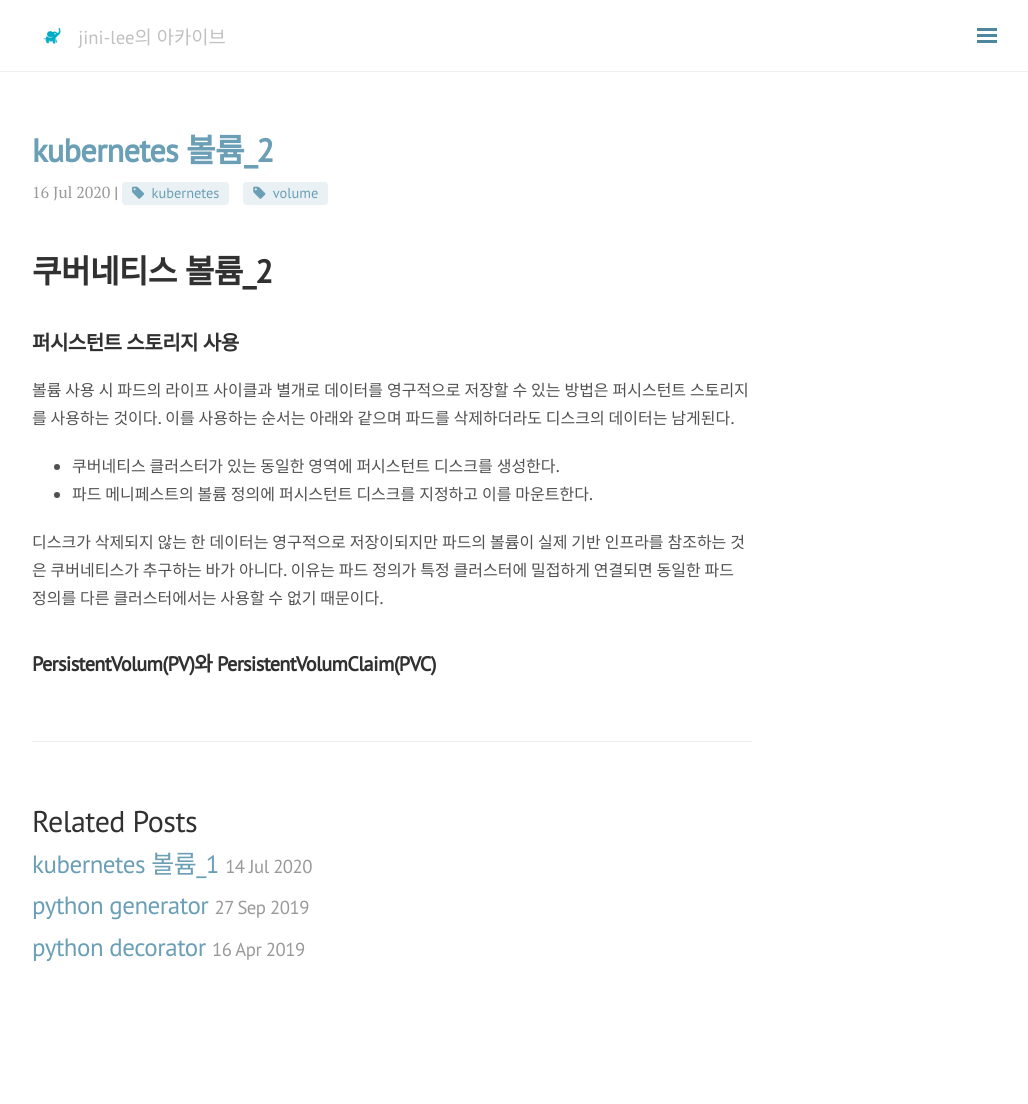
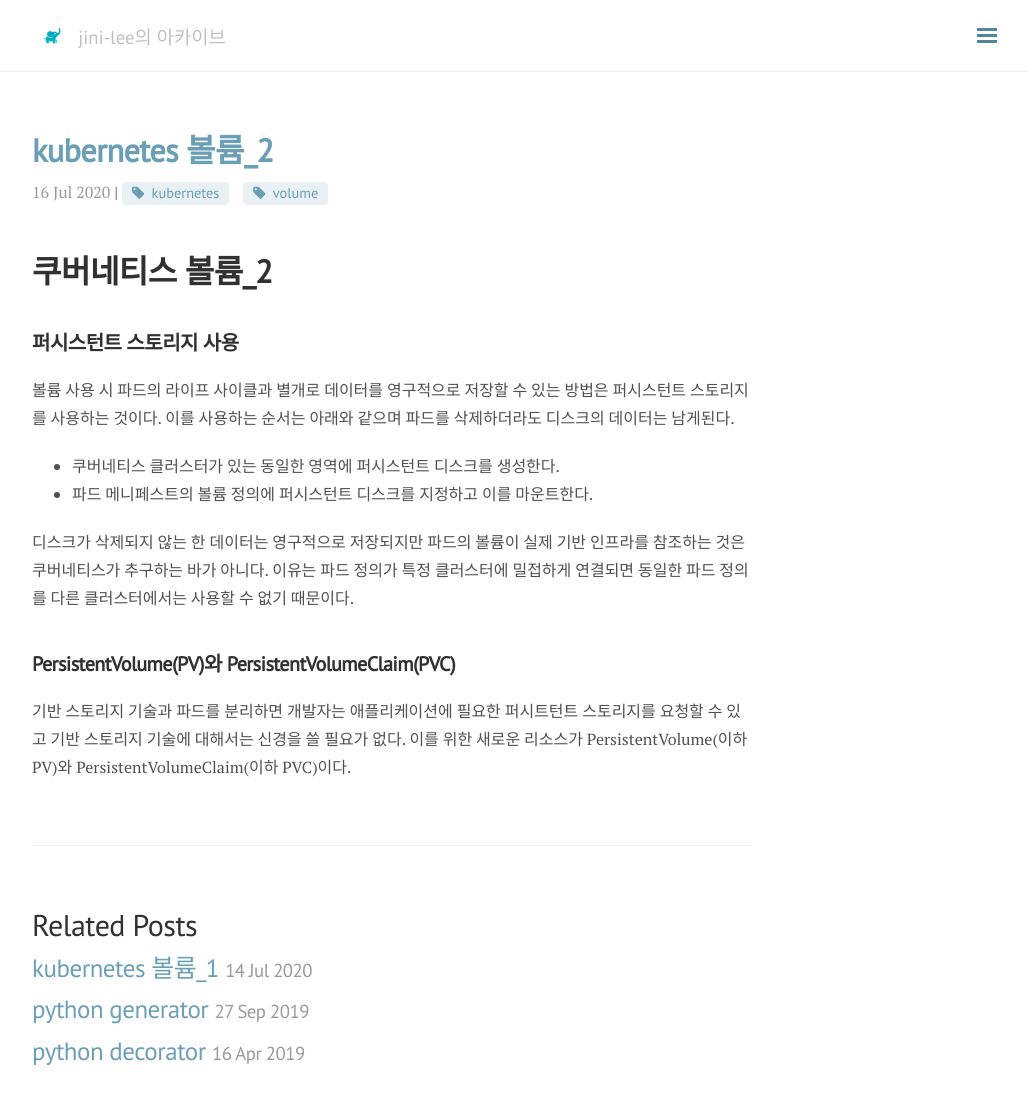
Before and after one commit to jini-lee/jini-lee.github.com, a Jekyll site: the page built from _posts/kubernetes/2020-07-16-volume-2.md, in a window 1280 px wide and 1127 px high. Shown: the top 1104 px of the window, without its empty margins (248-1276 px from the left). Built offline with Jekyll 4.4.1, drawn with Linux system fonts in a browser that asks for light colours; nearby versions of some CDN libraries; comment, search, counter and statistics services are not loaded.

Commit message:
Update 2020-07-16-volume-2.md

```diff
--- a/_posts/kubernetes/2020-07-16-volume-2.md
+++ b/_posts/kubernetes/2020-07-16-volume-2.md
@@ -17,7 +17,9 @@ comments: true
  - 쿠버네티스 클러스터가 있는 동일한 영역에 퍼시스턴트 디스크를 생성한다.
  - 파드 메니페스트의 볼륨 정의에 퍼시스턴트 디스크를 지정하고 이를 마운트한다.
 
-디스크가 삭제되지 않는 한 데이터는 영구적으로 저장이되지만 파드의 볼륨이 실제 기반 인프라를 참조하는 것은 쿠버네티스가 추구하는 바가 아니다.
+디스크가 삭제되지 않는 한 데이터는 영구적으로 저장되지만 파드의 볼륨이 실제 기반 인프라를 참조하는 것은 쿠버네티스가 추구하는 바가 아니다.
 이유는 파드 정의가 특정 클러스터에 밀접하게 연결되면 동일한 파드 정의를 다른 클러스터에서는 사용할 수 없기 때문이다.
 
-## PersistentVolum(PV)와 PersistentVolumClaim(PVC)
+## PersistentVolume(PV)와 PersistentVolumeClaim(PVC)
+기반 스토리지 기술과 파드를 분리하면 개발자는 애플리케이션에 필요한 퍼시트턴트 스토리지를 요청할 수 있고 기반 스토리지 기술에 대해서는 신경을 쓸 필요가 없다.
+이를 위한 새로운 리소스가 PersistentVolume(이하 PV)와 PersistentVolumeClaim(이하 PVC)이다.
```
